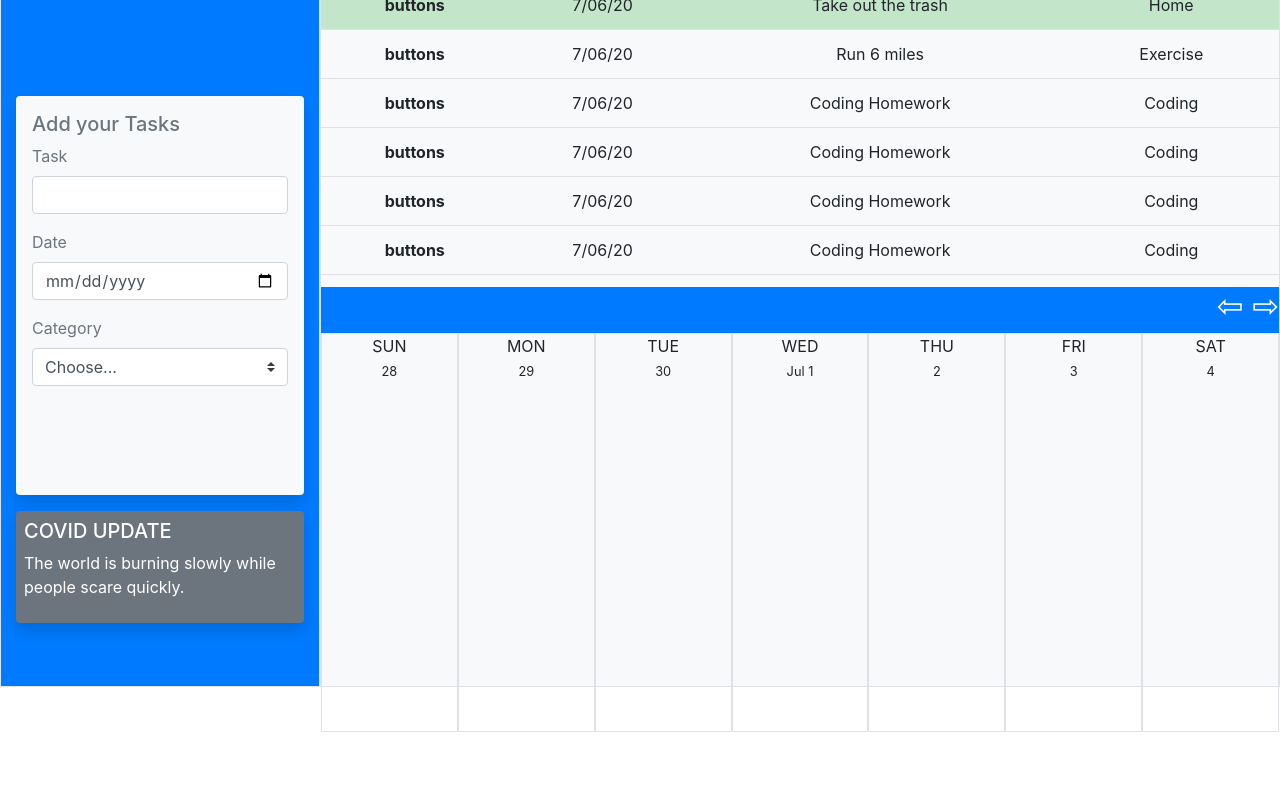
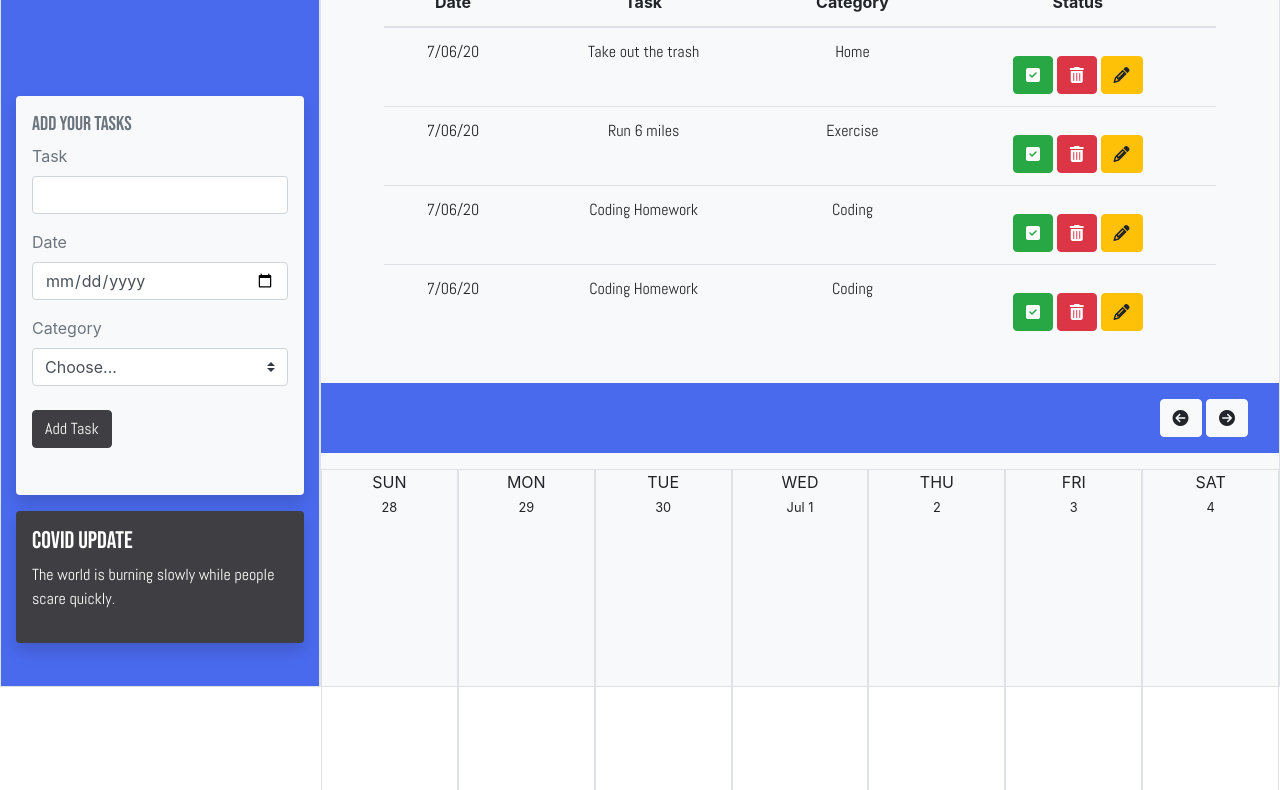
Before and after one commit to rrsalerno21/project-2, a website: page mockup-plan/html-mock.html in a window 1280 px wide. Shown: the part 113-903 px from the top of the page. Before the commit the page ends 845 px from the top, so only its background shows below. Drawn offline with nearby package versions, Linux system fonts and the light colour scheme; files that its build step writes are made by us from their sources.

Commit message:
front end styling initial

```diff
--- a/mockup-plan/html-mock.html
+++ b/mockup-plan/html-mock.html
@@ -4,20 +4,23 @@
 <head>
     <meta charset="UTF-8">
     <meta name="viewport" content="width=device-width, initial-scale=1.0">
+    <link rel="stylesheet" href="stylesheets/style.css">
     <link rel="stylesheet" href="https://stackpath.bootstrapcdn.com/bootstrap/4.5.0/css/bootstrap.min.css"
         integrity="sha384-9aIt2nRpC12Uk9gS9baDl411NQApFmC26EwAOH8WgZl5MYYxFfc+NcPb1dKGj7Sk" crossorigin="anonymous">
+    <link href="https://fonts.googleapis.com/css2?family=Abel&family=Bebas+Neue&display=swap" rel="stylesheet">
     <script src="https://code.jquery.com/jquery-3.5.1.js"
         integrity="sha256-QWo7LDvxbWT2tbbQ97B53yJnYU3WhH/C8ycbRAkjPDc=" crossorigin="anonymous"></script>
+    <script src="https://kit.fontawesome.com/793ed79a3c.js" crossorigin="anonymous"></script>
     <title>Calendar App Mockup</title>
 </head>
 
 <body>
-    <div class="container-fluid ">
+    <div class="container-fluid">
         <div class="row">
-            <div class="col-sm-3 border bg-primary text-white" style="height: auto">
-                <h1 class="h-25 p-3 h2">App Name</h1>
+            <div class="col-sm-3 border text-white" style="height: auto; background-color: #4A6AEE;" id="sidebar">
+                <h1 class="h-25 p-5 h1" style="font-family: 'Bebas Neue', cursive;">Forget Me Not</h1>
                 <div id="form" class="h-50 shadow mb-3 p-3 text-secondary bg-light rounded">
-                    <p class="h5">Add your Tasks</p>
+                    <p class="h5" style="font-family: 'Bebas Neue', cursive;">Add your Tasks</p>
                     <form>
                         <div class="form-group">
                             <label for="formGroupExampleInput">Task</label>
@@ -34,98 +37,104 @@
                                 <option>General</option>
                                 <option>Add New Category</option>
                             </select>
+                            <button type="button" class="btn btn-primary mt-4">Add Task</button>
                         </div>
                     </form>
                 </div>
-                <div id="covid" class="bg-secondary text-white p-2 shadow rounded h-auto">
-                    <p class="h5">COVID UPDATE</p>
+                <div id="covid" class="bg-secondary text-white p-3 shadow rounded h-auto">
+                    <p class="h4" style="font-family: 'Bebas Neue', cursive;">COVID UPDATE</p>
                     <p>The world is burning slowly while people scare quickly.</p>
                 </div>
             </div>
             <div class="col-sm-9 border bg-light white  text-center" style="min-height: 800px">
 
 
-                <div class="row h-50 overflow-auto">
-                    <p class="h3">Upcoming Tasks</p>
+                <div class="row h-50 m-5 overflow-auto">
+                    <p class="h3" style="font-family: 'Bebas Neue', cursive;">Upcoming Tasks</p>
                     <table class="table table-hover">
                         <thead>
-                            <tr>
-                                <th scope="col">Status</th>
-                                <th scope="col">Date</th>
-                                <th scope="col">Task</th>
-                                <th scope="col">Category</th>
+                            <tr></tr>
+                            <th scope="col">Date</th>
+                            <th scope="col">Task</th>
+                            <th scope="col">Category</th>
+                            <th scope="col">Status</th>
                             </tr>
                         </thead>
                         <tbody>
-                            <tr class="table-success">
-                                <th>
-                                    buttons
-                                </th>
+                            <tr>
                                 <td scope="row">7/06/20</td>
                                 <td>Take out the trash</td>
                                 <td>Home</td>
+                                <th>
+                                    <button type="button" class="btn btn-success mt-3"><i
+                                            class="fas fa-check-square"></i></button>
+                                    <button type="button" class="btn btn-danger mt-3"> <i
+                                            class="fas fa-trash-alt"></i></button>
+                                    <button type="button" class="btn btn-warning mt-3"><i
+                                            class="fas fa-pencil-alt"></i></i></button>
+                                </th>
                             </tr>
                             <tr>
-                                <th scope="row">buttons</th>
+
                                 <td>7/06/20</td>
                                 <td>Run 6 miles</td>
                                 <td>Exercise</td>
+                                <th>
+                                    <button type="button" class="btn btn-success mt-3"><i
+                                            class="fas fa-check-square"></i></button>
+                                    <button type="button" class="btn btn-danger mt-3"> <i
+                                            class="fas fa-trash-alt"></i></button>
+                                    <button type="button" class="btn btn-warning mt-3"><i
+                                            class="fas fa-pencil-alt"></i></i></button>
+                                </th>
                             </tr>
                             <tr>
-                                <th scope="row">buttons</th>
+
                                 <td>7/06/20</td>
                                 <td>Coding Homework</td>
                                 <td>Coding</td>
+                                <th>
+                                    <button type="button" class="btn btn-success mt-3"><i
+                                            class="fas fa-check-square"></i></button>
+                                    <button type="button" class="btn btn-danger mt-3"> <i
+                                            class="fas fa-trash-alt"></i></button>
+                                    <button type="button" class="btn btn-warning mt-3"><i
+                                            class="fas fa-pencil-alt"></i></i></button>
+                                </th>
                             </tr>
+
                             <tr>
-                                <th scope="row">buttons</th>
+
                                 <td>7/06/20</td>
                                 <td>Coding Homework</td>
                                 <td>Coding</td>
-                            </tr>
-                            <tr>
-                                <th scope="row">buttons</th>
-                                <td>7/06/20</td>
-                                <td>Coding Homework</td>
-                                <td>Coding</td>
-                            </tr>
-                            <tr>
-                                <th scope="row">buttons</th>
-                                <td>7/06/20</td>
-                                <td>Coding Homework</td>
-                                <td>Coding</td>
-                            </tr>
-                            <tr>
-                                <th scope="row">buttons</th>
-                                <td>7/06/20</td>
-                                <td>Coding Homework</td>
-                                <td>Coding</td>
-                            </tr>
-                            <tr>
-                                <th scope="row">buttons</th>
-                                <td>7/06/20</td>
-                                <td>Coding Homework</td>
-                                <td>Coding</td>
-                            </tr>
-                            <tr>
-                                <th scope="row">buttons</th>
-                                <td>7/06/20</td>
-                                <td>Coding Homework</td>
-                                <td>Coding</td>
+                                <th>
+                                    <button type="button" class="btn btn-success mt-3"><i
+                                            class="fas fa-check-square"></i></button>
+                                    <button type="button" class="btn btn-danger mt-3"> <i
+                                            class="fas fa-trash-alt"></i></button>
+                                    <button type="button" class="btn btn-warning mt-3"><i
+                                            class="fas fa-pencil-alt"></i></i></button>
+                                </th>
                             </tr>
                         </tbody>
                     </table>
                 </div>
 
 
-                <div class="arrows row bg-primary justify-content-end text-white">
-                    <p class="text-right h2 ">
-                        <span>&#8678;</span>
+                <div class="row" id="arrow-div">
+                    <div class="container text-right m-3">
+                    <button type="button" class="btn btn-light">
+                        <i class="fas fa-arrow-circle-left" id="left-arrow"></i>
+                    </button>
+                    <button type="button" class="btn btn-light">
+                        <i class="fas fa-arrow-circle-right"
+                            id="right-arrow"></i>
+                        </button>
+                        </div>
+                </div>
 
-                        <span>&#8680;</span>
-                    </p>
-                </div>
-                <div class="row h-50">
+                <div class="row h-50 mt-3">
                     <div class="col border align-right">
                         <p>
                             SUN<br>
--- a/models/index.js
+++ b/models/index.js
@@ -10,7 +10,7 @@ var db        = {};
 const config = {
 	username: process.env.DB_USER,
 	password: process.env.DB_PASS,
-	database: process.env.DB_database,
+	database: process.env.DB_DATABASE,
 	host: process.env.DB_HOST,
 	dialect: 'mysql'
 };
--- a/public/stylesheets/style.css
+++ b/public/stylesheets/style.css
@@ -2,3 +2,22 @@ form.signup,
 form.login {
   margin-top: 50px;
 }
+.btn-primary {
+  background-color: #3F3F43 !important;
+  border-color: #3F3F43 !important;
+  font-family: 'Abel', sans-serif !important;
+}
+td
+ {
+  font-family: 'Abel', sans-serif !important;
+}
+label {
+  font-family: font-family: 'Bebas Neue', cursive;
+}
+#arrow-div{
+  background-color: #4A6AEE; !important;
+}
+#covid{
+  background-color: #3F3F43 !important;
+  font-family: 'Abel', sans-serif !important;
+}
```
Also changed, not shown: 1 other file.
